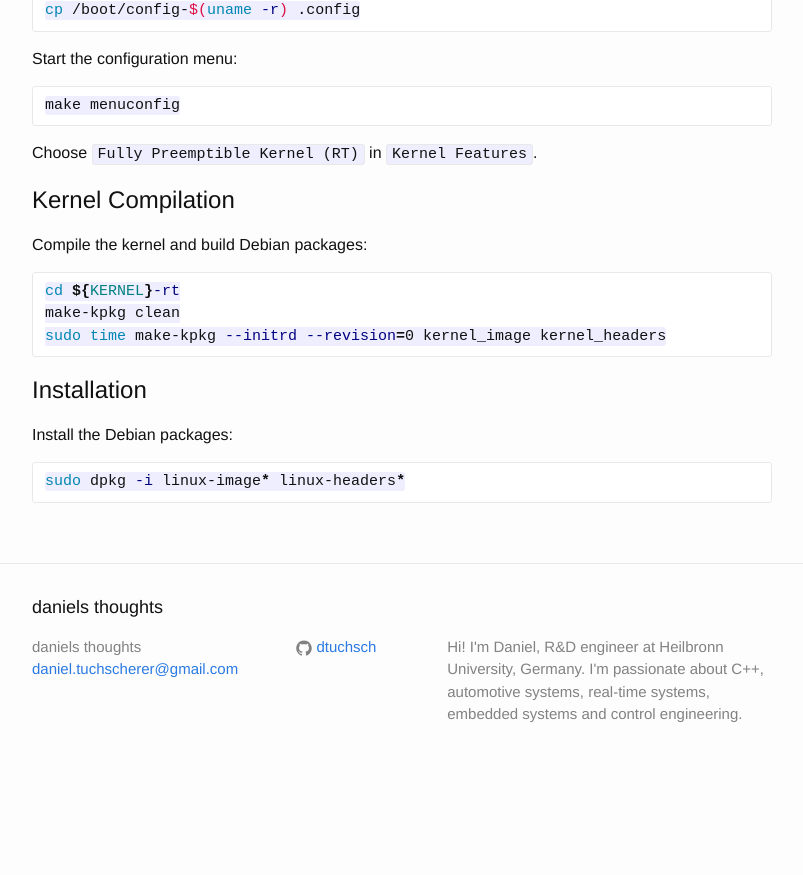
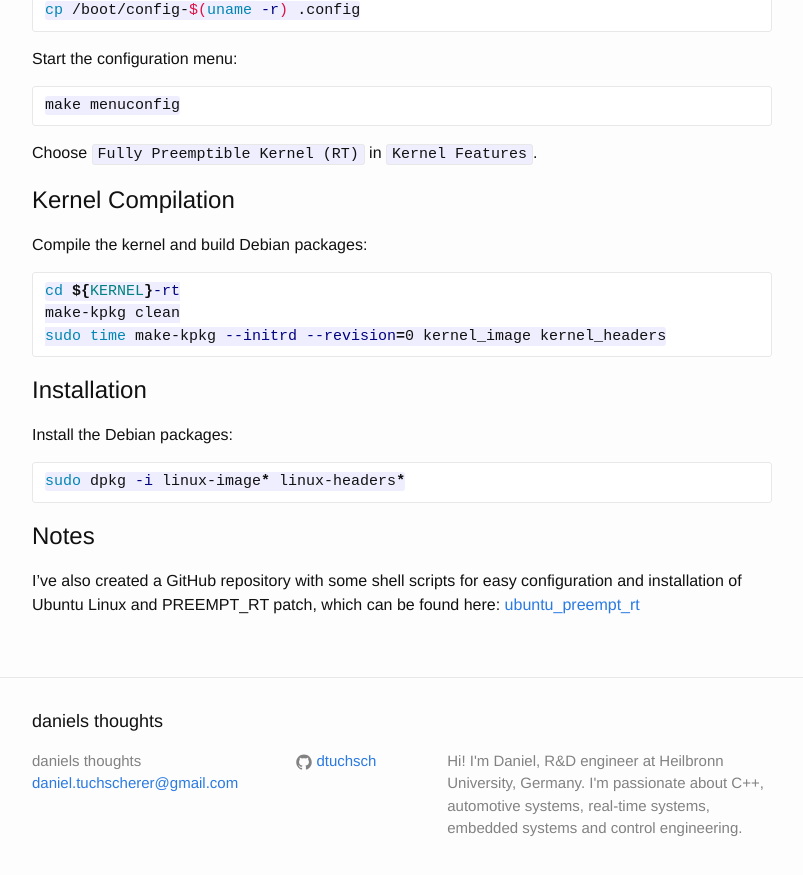
Before and after one commit to chopyy/dtuchsch.github.io, a Jekyll site: the page built from _posts/2016-08-01-Ubuntu-PREEMPT_RT.md, in a window 1280 px wide and 900 px high, scrolled down 1067 px. Shown: the top 875 px of the window, without its empty margins (238-1041 px from the left). Built offline with Jekyll 4.4.1, drawn with Linux system fonts in a browser that asks for light colours; before the commit the page ends 1853 px from its top, so only the background shows below that.

Commit message:
Update 2016-08-01-Ubuntu-PREEMPT_RT.md

````diff
--- a/_posts/2016-08-01-Ubuntu-PREEMPT_RT.md
+++ b/_posts/2016-08-01-Ubuntu-PREEMPT_RT.md
@@ -2,7 +2,7 @@
 layout: post
 title:  "PREEMPT_RT patch for Ubuntu Linux"
 date:   2016-08-01 14:35:07
-categories: real-time
+categories: real-time, ubuntu, linux, preempt_rt
 ---
 
 > In this guide I will show you how to configure and install the PREEMPT_RT patch in Ubuntu Linux. As an example I'm going to use kernel version 3.18.29.
@@ -72,3 +72,7 @@ Install the Debian packages:
 ```shell
 sudo dpkg -i linux-image* linux-headers*
 ```
+
+# Notes
+
+I've also created a GitHub repository with some shell scripts for easy configuration and installation of Ubuntu Linux and PREEMPT_RT patch, which can be found here: [ubuntu_preempt_rt](https://github.com/dtuchsch/ubuntu_preempt_rt)
````
